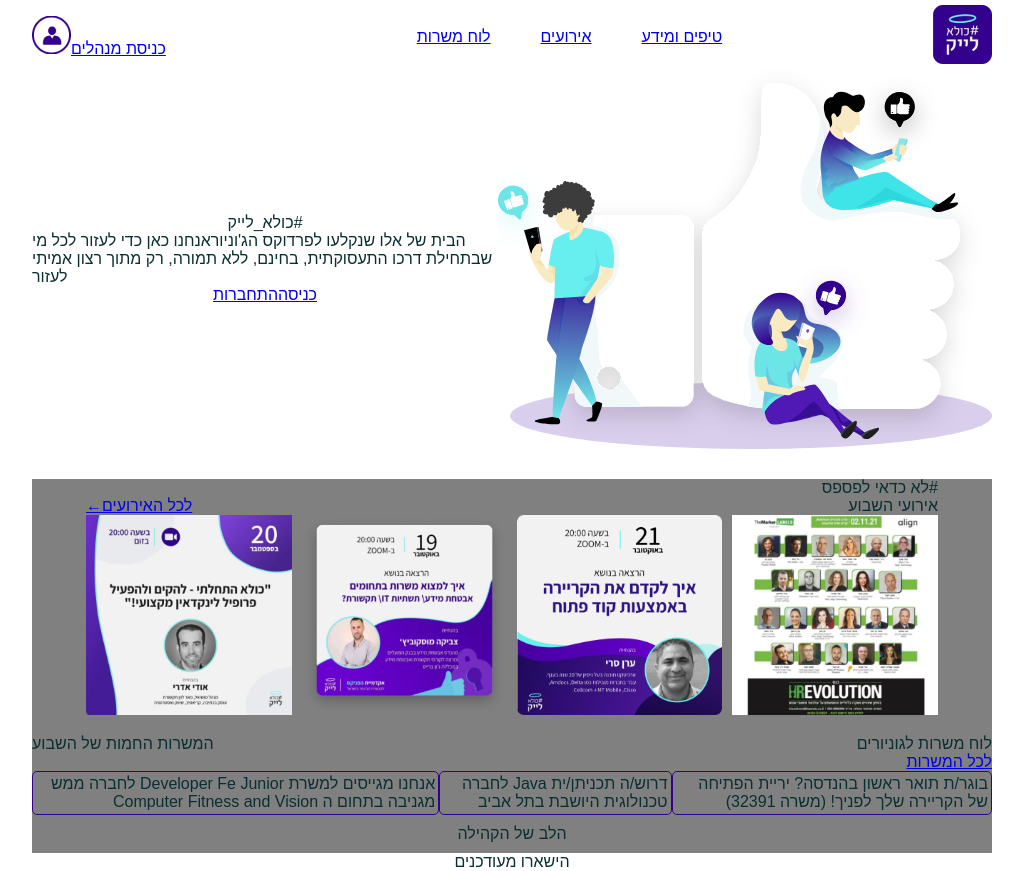
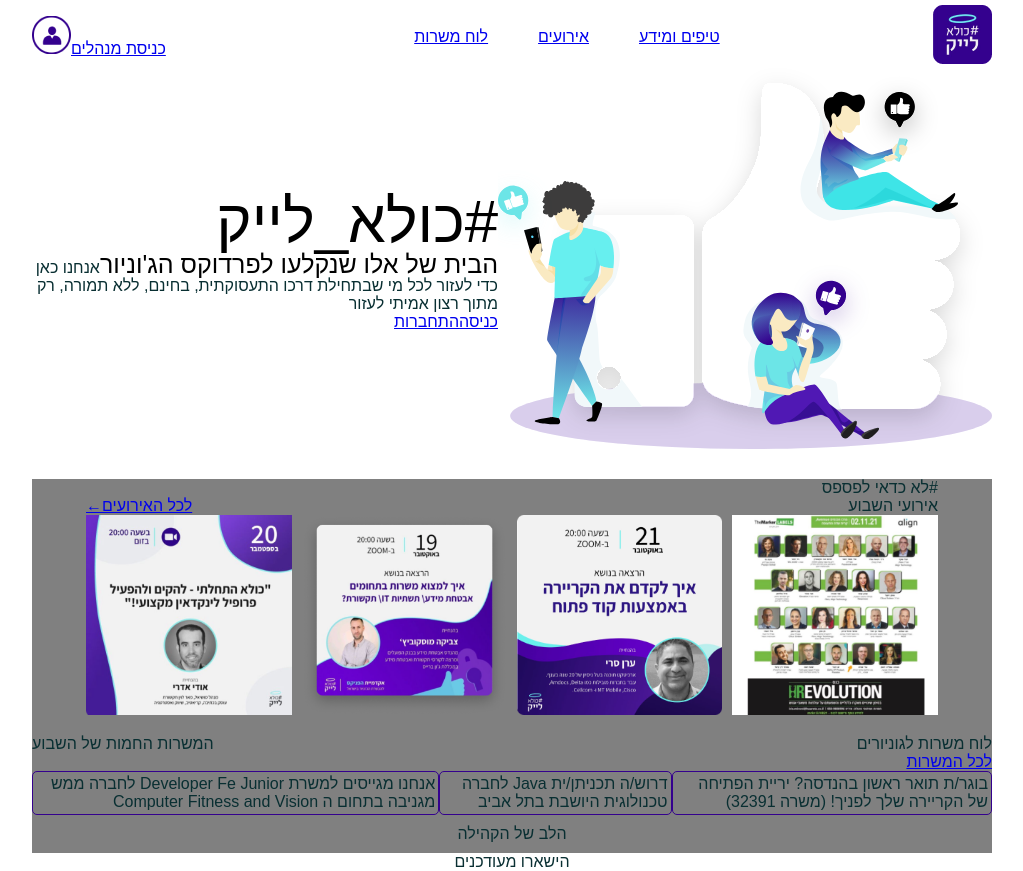
Before and after one commit to avraham186/coola-like, a React (Create React App) app: page /#/ in a window 1280 px wide. Shown: the whole page, without its empty margins (128-1151 px from the left). Built offline with nearby package versions, Linux system fonts and the light colour scheme.

Commit message:
header section

```diff
--- a/package.json
+++ b/package.json
@@ -7,7 +7,7 @@
     "@testing-library/jest-dom": "^5.14.1",
     "@testing-library/react": "^11.2.7",
     "@testing-library/user-event": "^12.8.3",
-    "node-sass": "^6.0.1",
+    "node-sass": "^4.13.1",
     "react": "^17.0.2",
     "react-dom": "^17.0.2",
     "react-redux": "^7.2.6",
--- a/src/assets/cmps/_app-header.scss
+++ b/src/assets/cmps/_app-header.scss
@@ -1,7 +1,32 @@
 .app-header {
-    padding: 5px 0px 5px 0px;
+    padding: 5px 0 5px 0;
     background-color: #c0e2ee00;
     margin-bottom: 10px;
+
+    .hero-container {
+        display: flex;
+        flex-direction: column;
+        text-align: right;
+    }
+
+    .hero-title {
+        font-family: Rubik, sans-serif;
+        font-style: normal;
+        font-weight: 500;
+        font-size: 60px;
+        line-height: 71px;
+        color: #000;
+    }
+    .hero-content-title {
+        font-family: Rubik, sans-serif;
+        font-style: normal;
+        font-weight: 500;
+        font-size: 25px;
+        line-height: 14px;
+        color: #000;
+    }
+
+    // Move to nav scss
     .list {
         gap: 10px;
         border-radius: 50%;
@@ -9,11 +34,11 @@
             transform: scale(1.08);
         }
     }
-    // .logo {
-    //     padding-left: 5px;
-    // }
+     .logo {
+         padding-left: 5px;
+     }
 }
-// .header-layout {
-//     background-color: lightskyblue;
-//     margin-bottom: 15px;
-// }
+ //.header-layout {
+ //    background-color: lightskyblue;
+ //    margin-bottom: 15px;
+ //}
--- /dev/null
+++ b/src/assets/main.css
@@ -0,0 +1,205 @@
+/* Breakpoint mixins */
+/* Media  Mixins */
+.flex {
+  display: flex;
+}
+.flex > *.full {
+  flex: 1;
+}
+.flex.column {
+  flex-direction: column;
+}
+.flex.justify-center {
+  justify-content: center;
+}
+.flex.align-center {
+  align-items: center;
+}
+.flex.space-between {
+  justify-content: space-between;
+}
+
+.square-ratio {
+  position: relative;
+  overflow: hidden;
+}
+.square-ratio::before {
+  display: block;
+  content: "";
+  width: 100%;
+  padding-top: 100%;
+}
+.square-ratio > * {
+  position: absolute;
+  top: 0;
+  left: 0;
+  right: 0;
+  bottom: 0;
+}
+.square-ratio > img {
+  height: 100%;
+  object-fit: cover;
+}
+
+.video-ratio {
+  position: relative;
+  overflow: hidden;
+}
+.video-ratio::before {
+  display: block;
+  content: "";
+  width: 100%;
+  padding-top: 56.25%;
+}
+.video-ratio > * {
+  position: absolute;
+  top: 0;
+  left: 0;
+  right: 0;
+  bottom: 0;
+}
+.video-ratio > img {
+  height: 100%;
+  object-fit: cover;
+}
+
+.portrait-ratio {
+  position: relative;
+  overflow: hidden;
+}
+.portrait-ratio::before {
+  display: block;
+  content: "";
+  width: 100%;
+  padding-top: 177.7777777778%;
+}
+.portrait-ratio > * {
+  position: absolute;
+  top: 0;
+  left: 0;
+  right: 0;
+  bottom: 0;
+}
+.portrait-ratio > img {
+  height: 100%;
+  object-fit: cover;
+}
+
+.main-layout {
+  display: grid;
+  grid-template-columns: minmax(2rem, 1fr) minmax(auto, 960px) minmax(2rem, 1fr);
+}
+.main-layout > * {
+  grid-column: 2;
+}
+.main-layout > *.full {
+  grid-column: 1/-1;
+}
+@media (min-width: 460px) {
+  .main-layout {
+    grid-template-columns: minmax(2rem, 1fr) minmax(auto, 460px) minmax(2rem, 1fr);
+  }
+}
+@media (min-width: 720px) {
+  .main-layout {
+    grid-template-columns: minmax(2rem, 1fr) minmax(auto, 720px) minmax(2rem, 1fr);
+  }
+}
+@media (min-width: 960px) {
+  .main-layout {
+    grid-template-columns: minmax(2rem, 1fr) minmax(auto, 960px) minmax(2rem, 1fr);
+  }
+}
+
+* {
+  box-sizing: border-box;
+}
+
+::selection {
+  background-color: #95adbe;
+  color: #fff;
+}
+
+html {
+  font-family: montserrat, sans-serif;
+  color: #092F32;
+}
+
+body {
+  margin: 0;
+}
+
+.app-header {
+  padding: 5px 0 5px 0;
+  background-color: #c0e2ee00;
+  margin-bottom: 10px;
+}
+.app-header .hero-container {
+  display: flex;
+  flex-direction: column;
+  text-align: right;
+}
+.app-header .hero-title {
+  font-family: Rubik, sans-serif;
+  font-style: normal;
+  font-weight: 500;
+  font-size: 60px;
+  line-height: 71px;
+  color: #000;
+}
+.app-header .hero-content-title {
+  font-family: Rubik, sans-serif;
+  font-style: normal;
+  font-weight: 500;
+  font-size: 25px;
+  line-height: 14px;
+  color: #000;
+}
+.app-header .list {
+  gap: 10px;
+  border-radius: 50%;
+}
+.app-header .list :hover {
+  transform: scale(1.08);
+}
+.app-header .logo {
+  padding-left: 5px;
+}
+
+.home-page {
+  margin-top: 15px;
+  background-color: grey;
+  gap: 10px;
+}
+.home-page .dont-miss {
+  direction: rtl;
+  margin-bottom: 10px;
+}
+.home-page .lectures-imgs {
+  gap: 10px;
+}
+.home-page .lectures-imgs img {
+  height: 200px;
+  object-fit: cover;
+}
+.home-page .junoior-jobs {
+  direction: rtl;
+  margin-bottom: 10px;
+  margin-top: 10px;
+}
+.home-page .comunity-hart {
+  direction: rtl;
+  margin-bottom: 10px;
+}
+.home-page .job-card {
+  border: 1px solid #34018E;
+  border-radius: 5px;
+  padding: 3px;
+}
+@media (max-width: 720px) {
+  .home-page .lectures-imgs img {
+    height: 100px;
+  }
+}
+
+/*# sourceMappingURL=main.css.map */
--- a/src/assets/main.scss
+++ b/src/assets/main.scss
@@ -7,9 +7,15 @@
 @import './basics/layout';
 @import './basics/base';
 // @import './basics/buttons';
+
+
 //components
 @import './cmps/app-header';
 @import './cmps/app-footer';
+
+
+
+
 // @import './cmps/city-search';
 // @import './cmps/weather-list';
 // @import './cmps/weather-preview';
--- a/src/cmps/AppHeader.jsx
+++ b/src/cmps/AppHeader.jsx
@@ -2,6 +2,7 @@
 import coola_like_logo from '../assets/images/coola_like_logo.png'
 import user_icon from '../assets/images/user_icon.png'
 import Herosvg from '../assets/images/People like.svg'
+import Header from "./home_page/Header";
 
 export function AppHeader() {
 
@@ -18,21 +19,22 @@
                     <img src={coola_like_logo} alt="coola_like_logo" />
                 </span></Link>
             </div>
-            <div className="hero flex align-center justify-center">
-                <div className="hero-content flex column align-center justify-center">
-                    <span className="hero-title">כולא_לייק#</span>
-                    <span className="hero-content">
-                        <span className="hero-content-title">הבית של אלו שנקלעו לפרדוקס הג'וניור</span>
-                        <span className="hero-content-content">
-                            אנחנו כאן כדי לעזור לכל מי שבתחילת דרכו התעסוקתית, בחינם, ללא תמורה, רק מתוך רצון אמיתי לעזור</span>
-                    </span>
-                    <span>
-                        <Link to="">כניסה</Link>
-                        <Link to="">התחברות</Link>
-                    </span>
-                </div>
-                <object data={Herosvg} type="image/svg+xml"/>
-            </div>
+            {/*<div className="hero flex align-center justify-center">*/}
+            {/*    <div className="hero-content flex column align-center justify-center">*/}
+            {/*        <span className="hero-title">כולא_לייק#</span>*/}
+            {/*        <span className="hero-content">*/}
+            {/*            <span className="hero-content-title">הבית של אלו שנקלעו לפרדוקס הג'וניור</span>*/}
+            {/*            <span className="hero-content-content">*/}
+            {/*                אנחנו כאן כדי לעזור לכל מי שבתחילת דרכו התעסוקתית, בחינם, ללא תמורה, רק מתוך רצון אמיתי לעזור</span>*/}
+            {/*        </span>*/}
+            {/*        <span>*/}
+            {/*            <Link to="">כניסה</Link>*/}
+            {/*            <Link to="">התחברות</Link>*/}
+            {/*        </span>*/}
+            {/*    </div>*/}
+            {/*    <object data={Herosvg} type="image/svg+xml"/>*/}
+            {/*</div>*/}
+            <Header />
         </div>
     )
 }
--- /dev/null
+++ b/src/cmps/home_page/Header.js
@@ -0,0 +1,25 @@
+import React from 'react';
+import {Link} from "react-router-dom";
+import Herosvg from "../../assets/images/People like.svg";
+
+const Header = () => {
+    return (
+            <div className="hero flex align-center justify-center">
+                <div className="hero-container">
+                    <span className="hero-title">כולא_לייק#</span>
+                    <span className="hero-content">
+                        <span className="hero-content-title">הבית של אלו שנקלעו לפרדוקס הג'וניור</span>
+                        <span className="hero-content-content">
+                            אנחנו כאן כדי לעזור לכל מי שבתחילת דרכו התעסוקתית, בחינם, ללא תמורה, רק מתוך רצון אמיתי לעזור</span>
+                    </span>
+                    <span>
+                        <Link to="">כניסה</Link>
+                        <Link to="">התחברות</Link>
+                    </span>
+                </div>
+                <object data={Herosvg} type="image/svg+xml"/>
+            </div>
+    );
+};
+
+export default Header;
```
Also changed, not shown: 2 other files (tests, documents, lock files or other folders).
